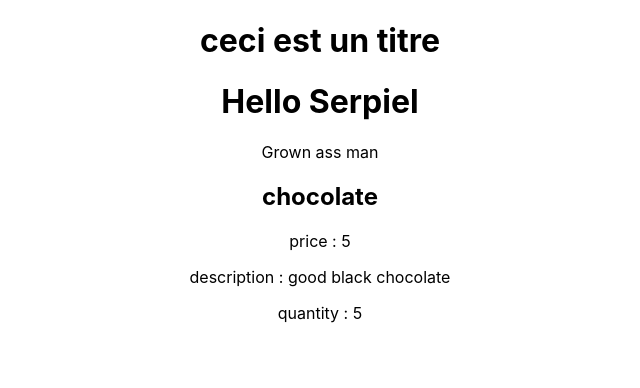
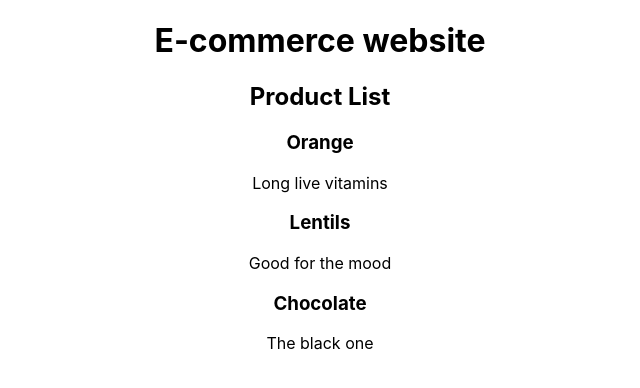
Before and after one commit to Serpiel/js-react_courses, a React (Create React App) app: page / in a window 1280 px wide. Shown: the top 388 px of the page, without its empty margins (320-960 px from the left). Built offline with nearby package versions, Linux system fonts and the light colour scheme.

Commit message:
React 2 : Exo 2 + 4

```diff
--- a/src/App.js
+++ b/src/App.js
@@ -1,22 +1,13 @@
-import logo from './logo.svg';
 import './App.css';
 import Title from './Title';
-import ProductDetail from './ProductDetail';
-import Majeur from './Majeur';
+import ProductList from './ProductList';
 
 function App(props) {
   console.log(props);
   return (
     <div className="App">
       <Title />
-      <h1>Hello {props.name}</h1>
-      <Majeur age="20" />
-      <ProductDetail
-          name="chocolate"
-          price="5"
-          description="good black chocolate"
-          quantity="5"
-      />
+      <ProductList />
     </div>
   );
 }
--- a/src/Majeur.js
+++ /dev/null
@@ -1,8 +0,0 @@
-function Majeur(props) {
-    if (props.age >= 18) {
-        return <p>Grown ass man</p>;
-    }
-    return <p>Minor</p>;
-}
-
-export default Majeur;
--- a/src/ProductDetail.js
+++ /dev/null
@@ -1,11 +0,0 @@
-function ProductDetail(props) {
-    return (
-        <div className="ProductDetail">
-            <h2>{props.name}</h2>
-            <p>price : {props.price}</p>
-            <p>description : {props.description}</p>
-            <p>quantity : {props.quantity}</p>
-        </div>
-    );
-}
-export default ProductDetail;
--- /dev/null
+++ b/src/ProductList.js
@@ -0,0 +1,23 @@
+import ProductPreview from "./ProductPreview";
+
+function ProductList() {
+    return (
+        <div>
+            <h2>Product List</h2>
+            <ProductPreview
+                name="Orange"
+                description="Long live vitamins"
+            />
+            <ProductPreview
+                name="Lentils"
+                description="Good for the mood"
+            />
+            <ProductPreview
+                name="Chocolate"
+                description="The black one"
+            />
+        </div>
+    );
+}
+
+export default ProductList;
--- /dev/null
+++ b/src/ProductPreview.js
@@ -0,0 +1,10 @@
+function ProductReview(props) {
+    return (
+        <div className="ProductReview">
+            <h3>{props.name}</h3>
+            <p>{props.description}</p>
+        </div>
+    );
+}
+
+export default ProductReview;
--- a/src/Title.js
+++ b/src/Title.js
@@ -3,7 +3,7 @@ import './Title.css';
 function Title() {
     return (
         <div className="Title">
-            <h1>ceci est un titre</h1>
+            <h1>E-commerce website</h1>
         </div>
     );
 }
```
